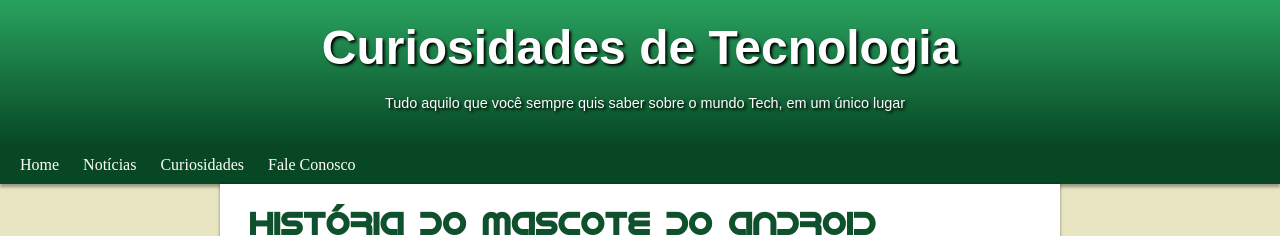
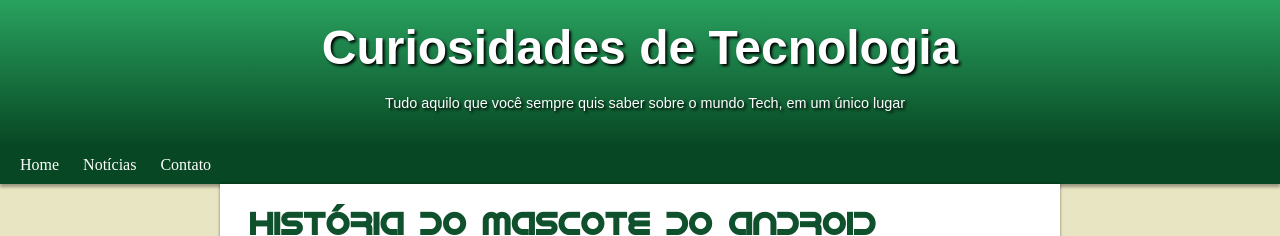
Before and after one commit to VitorKlein1/androidweb, a plain HTML site: page index.html in a window 1280 px wide. Shown: the top 236 px of the page. Drawn offline with Linux system fonts and the light colour scheme.

Commit message:
update index.html
Removi "Curiosidades" e alterei o "Fale Conosco" para "Contato", no <nav>.

```diff
--- a/index.html
+++ b/index.html
@@ -16,8 +16,7 @@
     <nav>
         <a class="linkscab" href="#">Home</a>
         <a class="linkscab"href="#">Notícias</a>
-        <a class="linkscab"href="#">Curiosidades</a>
-        <a class="linkscab" href="#">Fale Conosco</a>
+        <a class="linkscab" href="#">Contato</a>
     </nav>
     <main>
         <article>
```
